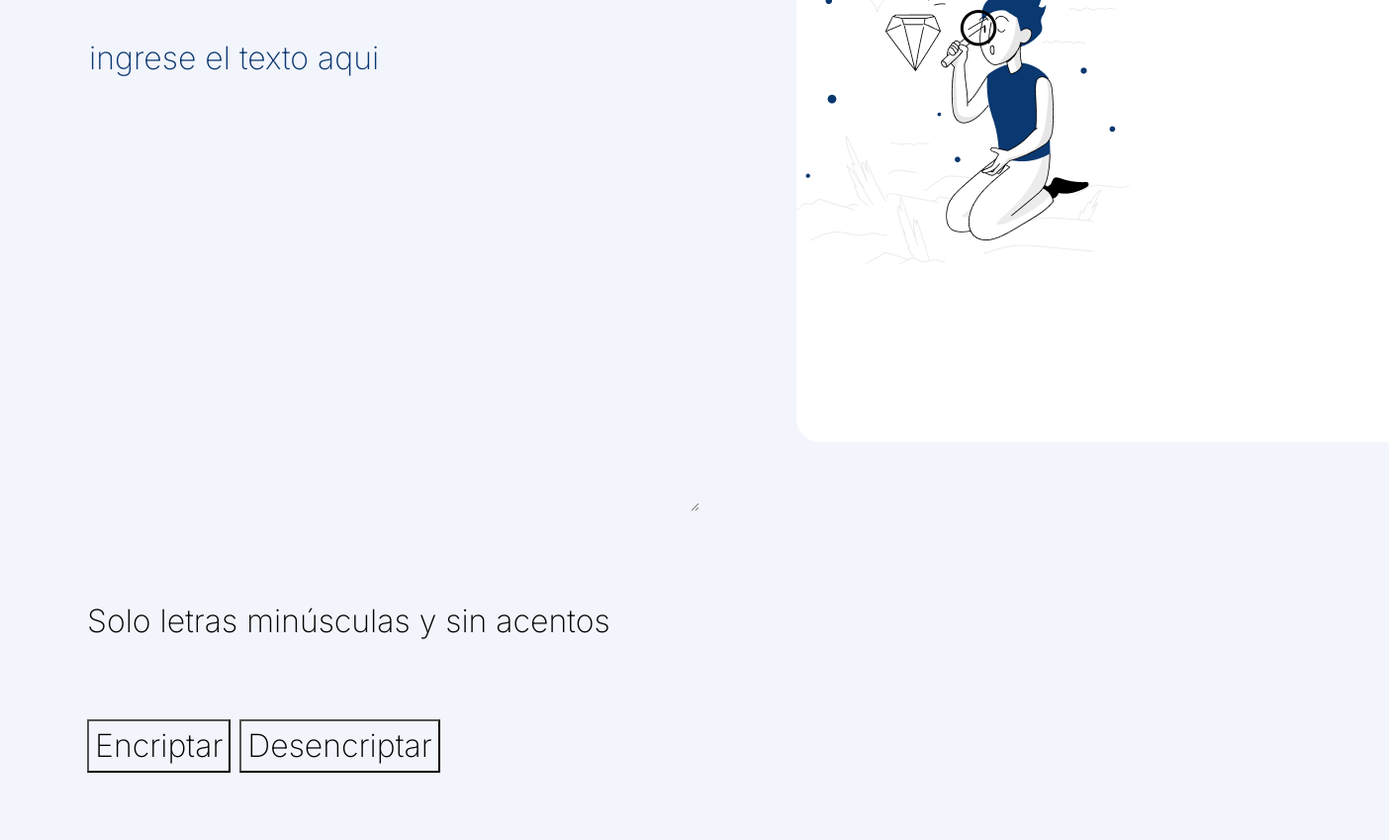
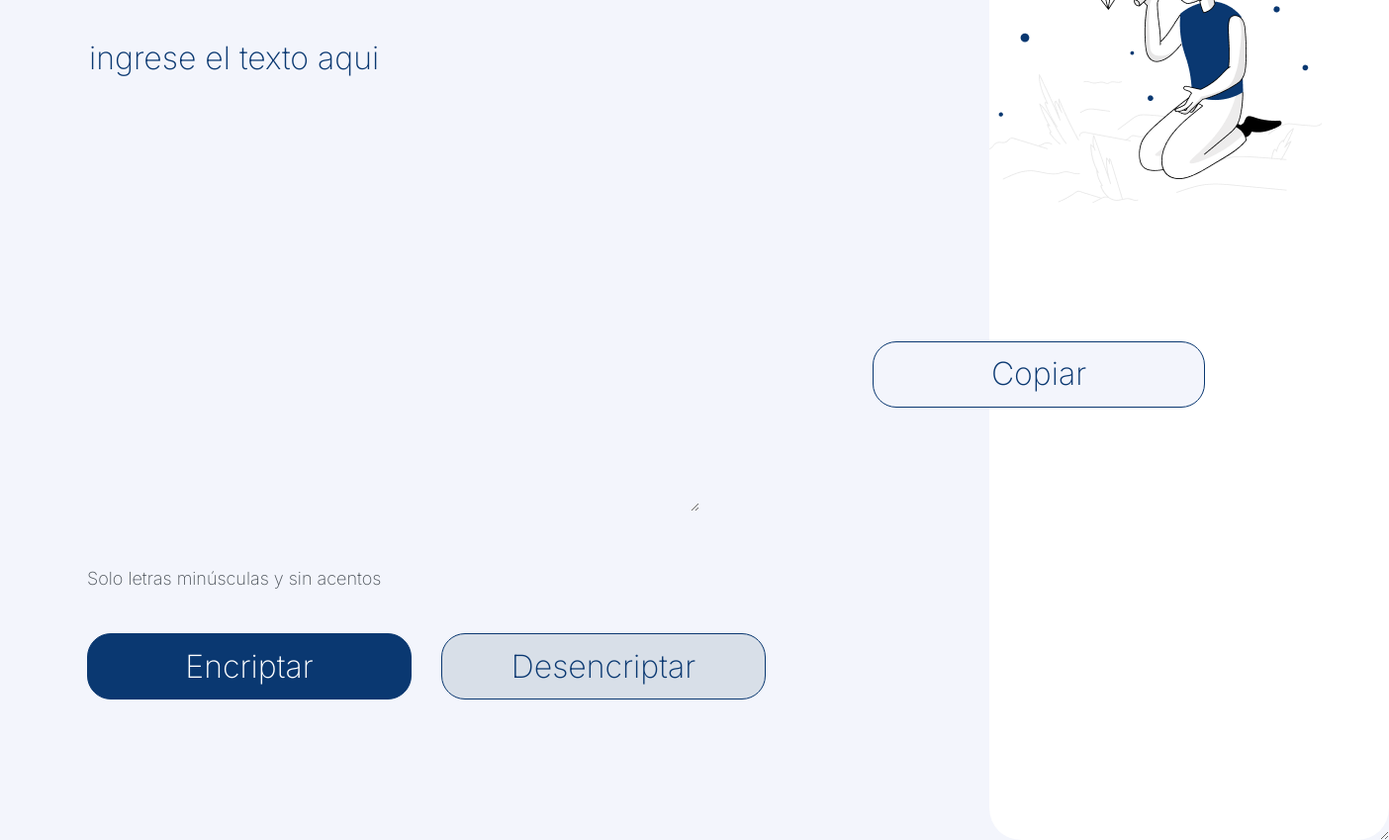
Before and after one commit to braulioboada/encriptador, a plain HTML site: page index.html in a window 1280 px wide. Shown: the part 139-988 px from the top of the page at 99% size, 1404 px wide, since content can reach past the window. Drawn offline with Linux system fonts and the light colour scheme.

Commit message:
terminando CSS

```diff
--- a/index.html
+++ b/index.html
@@ -20,15 +20,15 @@
             <div>
                 <h6 class="informacion">Solo letras minúsculas y sin acentos</h6>
             </div>
-            <div class="Botonoes">
-                <button class="btm-encriptar">Encriptar</button>
-                <button class="btm-desencriptar">Desencriptar</button>
+            <div class="botones">
+                <button class="btn-encriptar">Encriptar</button>
+                <button class="btn-desencriptar">Desencriptar</button>
             </div>
         </section>
         <section>
             <textarea class="mensaje" cols="30" rows="10" ></textarea>
             <div>
-                <button class="copiar">Copiar</button>
+                <button class="btn-copiar">Copiar</button>
             </div>
         </section>
     </main>
--- a/style.css
+++ b/style.css
@@ -33,14 +33,57 @@ main{
     background: white;
     background-image: url(./imagenes/Muñeco.png);
     background-repeat: no-repeat;
+    width: 400px;
+    height: 944px;
+    left: 1000px;
+    top: 40px;
     border: none;
-        border-radius: 24px;
+    border-radius: 32px;
     color: #0a3871;
-        margin-left: 98px;
-        margin-top: 20px;
-        padding-left: 20px;
-        position: fixed;
+    position:absolute;
 }
 .mensaje:focus {
     outline: none;
 }
+
+.botones {
+    display: flex;
+    margin-top: 18px;
+}
+
+.btn-desencriptar {
+    background-color: #D8DFE8;
+    border: 1px solid #0a3871;
+    border-radius: 24px;
+    color: #0a3871;
+    cursor: pointer;
+    height: 67px;
+    margin-left: 30px;
+    width: 328px;
+}
+.btn-encriptar {
+    background-color: #0a3871;
+    border: 1px solid #0a3871;
+    border-radius: 24px;
+    color: white;
+    cursor: pointer;
+    height: 67px;
+    width: 328px;
+}
+
+.btn-copiar {
+    border: 1px solid #0a3871;
+    border-radius: 24px;
+    color: #0a3871;
+    cursor: pointer;
+    height: 67px;
+    margin-left: 108px;
+    margin-top: 402px;
+    position: absolute;
+    width: 336px;
+}
+
+.informacion {
+    color: #495057;
+    font-size: 18px;
+}
```
Also changed, not shown: 1 other file. Lines whose indentation alone changed are shown as unchanged.
